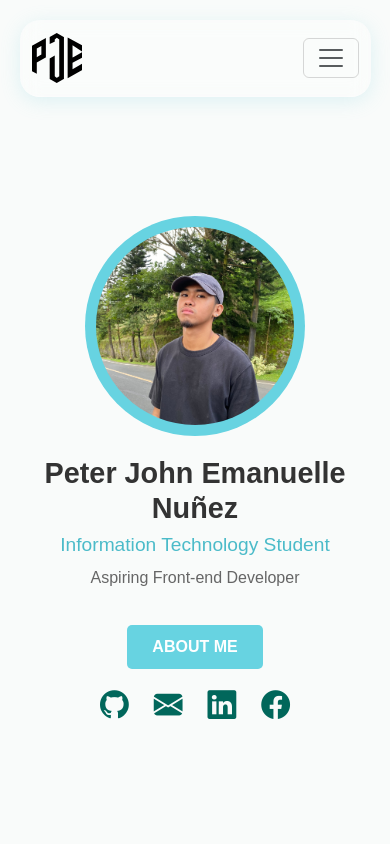
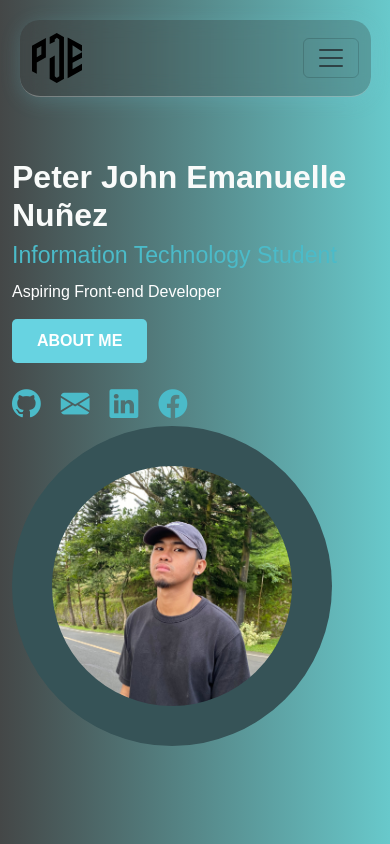
Before and after one commit to peterjohnemn/peterjohnemn.github.io, a plain HTML site: page index.html in a window 390 px wide. Shown: the top 844 px of the page. Drawn offline with nearby package versions, Linux system fonts and the light colour scheme.

Commit message:
added background color

```diff
--- a/index.html
+++ b/index.html
@@ -14,7 +14,7 @@
 <body>
 
   <nav class="navbar navbar-expand-lg navbar-light fixed-top glass-navbar">
-    <div class="container">
+    <div class="container d-flex align-items-center justify-content-between">
       <a class="navbar-brand fw-bold" href="#">
         <img src="image/Nuñez_logo.svg" alt="My Logo" class="navbar-logo">
       </a>
@@ -39,9 +39,10 @@
     </div>
   </nav>
 
-  <section id="home" class="hero-section d-flex align-items-center justify-content-center">
-    <div class="container hero-content">
-
+<section id="home" class="hero-section">
+  <div class="container">
+    <div class="row align-items-center">
+      <div class="col-lg-6 col-xl-6">
         <div class="hero-text">
           <h1>Peter John Emanuelle Nuñez</h1>
           <h3>Information Technology Student</h3>
@@ -55,13 +56,19 @@
             <a href="https://www.facebook.com/peterjohnemn" target="_blank"><i class="bi bi-facebook"></i></a>
           </div>
         </div>
+      </div>
 
+      <div class="col-lg-6 col-xl-6">
         <div class="hero-image">
           <div class="image-bg">
             <img src="image/main.jpg" alt="Peter" class="rounded-image">
           </div>
         </div>
+      </div>
+    </div>
+  </div>
 </section>
+
 
   <section id="about" class="about-section text-center py-5">
     <div class="container">
--- a/style.css
+++ b/style.css
@@ -11,7 +11,7 @@ html {
 }
 
 .glass-navbar {
-    background: rgba(255, 255, 255, 0.25);
+    background: rgba(51, 50, 50, 0.25);
     backdrop-filter: blur(10px) brightness(100%);
     -webkit-backdrop-filter: blur(10px) brightness(100%);
     border-bottom: 1px solid rgba(255, 255, 255, 0.3);
@@ -25,14 +25,14 @@ html {
 }
 
 .glass-navbar .nav-link {
-    color: #000000;
+    color: #ffffff;
     font-weight: 500;
     letter-spacing: 0.5px;
     transition: color 0.3s ease;
 }
 
 .glass-navbar .nav-link:hover {
-    color: #67d3e1;
+    color: #000000;
 }
 
 .glass-navbar .navbar-brand {
@@ -53,7 +53,7 @@ html {
     display: flex;
     align-items: center;
     justify-content: center;
-    padding-top: 100px;
+    padding-top: 60px;
     position: relative;
 }
 
@@ -63,7 +63,7 @@ html {
     justify-content: center;
     gap: 80px;
     flex-direction: row;
-    flex-wrap: nowrap;
+    flex-wrap: wrap;
     text-align: left;
 }
 
@@ -78,6 +78,7 @@ html {
     font-weight: 700;
     font-size: 2rem;
     margin-bottom: 0.5rem;
+    color: #f9fbfa;
 }
 
 .hero-text h3 {
@@ -87,12 +88,12 @@ html {
 
 .hero-text p {
     max-width: 400px;
-    color: #666;
+    color: #ffffff;
     margin-bottom: 15px;
 }
 
 .image-bg {
-    background-color: #67d3e1;
+    background-color: #365357;
     width: 320px;
     height: 320px;
     border-radius: 50%;
@@ -121,18 +122,18 @@ html {
 }
 
 .social-icons a {
-    color: #01675b;
+    color: #4bbbc9;
     font-size: 1.8rem;
     transition: 0.3s ease;
 }
 
 .social-icons a:hover {
-    color: #4bbbc9;
+    color: #bfe3e7;
     transform: scale(1.1);
 }
 
 .projects-section {
-    background: rgba(255, 255, 255, 0.25);
+    background: rgba(51, 50, 50, 0.25);
     backdrop-filter: blur(10px) brightness(100%);
     -webkit-backdrop-filter: blur(10px) brightness(100%);
     border-radius: 20px;
@@ -144,7 +145,7 @@ html {
 }
 
 .projects-section h2 {
-    color: #01675b;
+    color: #ffffff;
     letter-spacing: 1px;
     text-shadow: 0 2px 6px rgba(0, 0, 0, 0.05);
 }
@@ -167,7 +168,7 @@ html {
 }
 
 .about-section {
-    background: rgba(255, 255, 255, 0.25);
+    background: rgba(51, 50, 50, 0.25);
     backdrop-filter: blur(10px) brightness(100%);
     -webkit-backdrop-filter: blur(10px) brightness(100%);
     border-radius: 20px;
@@ -179,12 +180,12 @@ html {
 }
 
 .about-section h2 {
-    color: #01675b;
+    color: #ffffff;
     font-weight: 700;
 }
 
 .about-section p {
-    color: #000;
+    color: #ffffff;
     line-height: 1.8;
     text-align: justify;
     text-justify: inter-word;
@@ -192,7 +193,7 @@ html {
 }
 
 .about-section p strong {
-    color: #01675b;
+    color: #e9e4e4;
     font-weight: 600;
 }
 
@@ -210,72 +211,31 @@ html {
 }
 
 .btn-teal:hover {
-    background-color: #4bbbc9;
+    background-color: #bfe3e7;
     color: #fff;
-}
-
-@media (max-width: 992px) {
-    .hero-content {
-        flex-direction: column;
-        align-items: center;
-        text-align: center;
-        gap: 20px;
-    }
-
-    .hero-image {
-        order: 1;
-        display: flex;
-        justify-content: center;
-        align-items: center;
-    }
-
-    .hero-text {
-        order: 2;
-        align-items: center;
-    }
-
-    .social-icons {
-        order: 3;
-        position: relative !important;
-        left: auto !important;
-        top: auto !important;
-        transform: none !important;
-        flex-direction: row !important;
-        justify-content: center;
-        align-items: center;
-        margin-top: 15px;
-        gap: 25px;
-    }
-
-    .hero-text .btn-teal {
-        margin-top: 20px;
-        align-self: center;
-    }
-
-    .hero-text h1 {
-        font-size: 1.8rem;
-    }
-
-    .hero-text h3 {
-        font-size: 1.2rem;
-    }
-
-    .hero-text p {
-        font-size: 1rem;
-    }
-
-    .image-bg {
-        width: 220px;
-        height: 220px;
-    }
-
-    .rounded-image {
-        width: 90%;
-        height: 90%;
-    }
 }
 
 .navbar-logo {
     height: 50px;
     object-fit: contain;
+    max-width: 100px;
 }
+
+body {
+    background: linear-gradient(to right, #444747, #68c9cb);
+}
+
+.card {
+    background: rgba(158, 155, 155, 0.25);
+    backdrop-filter: blur(10px) brightness(100%);
+    -webkit-backdrop-filter: blur(10px) brightness(100%);
+    border: 1px solid rgba(255, 255, 255, 0.3);
+    border-radius: 20px;
+    box-shadow: 0 8px 32px rgba(13, 145, 155, 0.1);
+    transition: transform 0.3s ease, box-shadow 0.3s ease;
+}
+
+.card {
+    color: #fff;
+    text-shadow: 0 1px 3px rgba(0, 0, 0, 0.3);
+}
```
Lines whose indentation alone changed are shown as unchanged.
